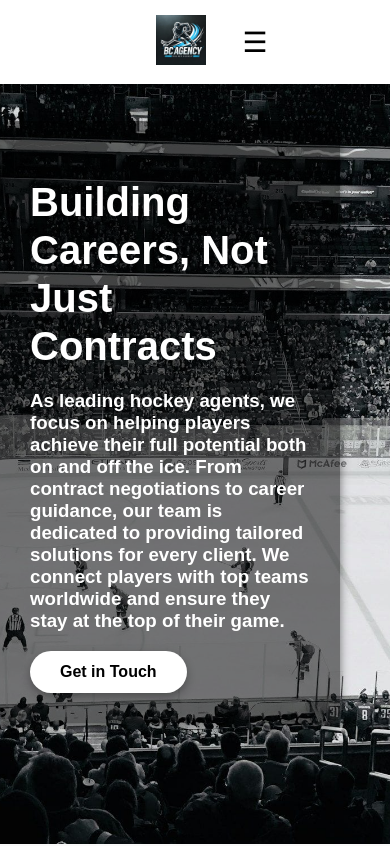
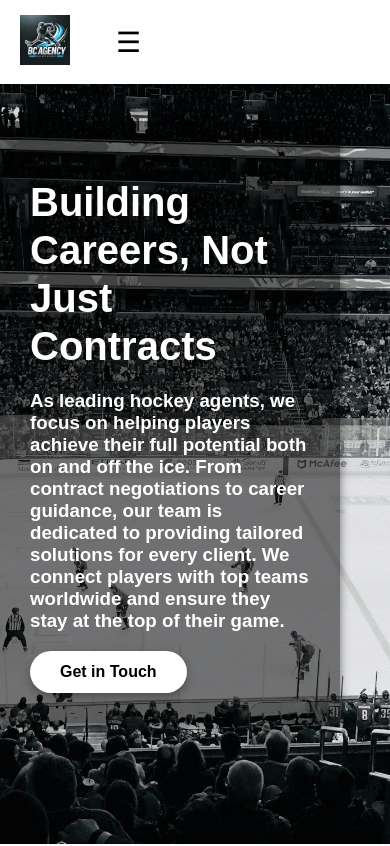
Before and after one commit to iffrit51/agency, a React (Create React App) app: page / in a window 390 px wide. Shown: the top 846 px of the page. Built offline with nearby package versions, Linux system fonts and the light colour scheme.

Commit message:
Maj allignement hamburger et nav-links

```diff
--- a/src/pages/NavBar.css
+++ b/src/pages/NavBar.css
@@ -50,20 +50,27 @@
 @media (max-width: 768px) {
   .hamburger {
     display: block;
+    margin-left: 10px;
   }
 
   .navbar {
-    align-items: left;
+    padding-left: 20px;
+    justify-content: flex-start;
+    display: inline;
+  }
+  .navbar-container {
+    justify-content: flex-start;
+    left: 20px;
   }
 
   .nav-links {
     display: none;
     flex-direction: column;
+    position: absolute;
+    top: 60px; /* Augmente la distance sous le hamburger */
+    left: 120px;
+    width: 200px;
     background: #fff;
-    position: absolute;
-    top: 60px;
-    right: 20px;
-    width: 200px;
     box-shadow: 0 4px 6px rgba(0, 0, 0, 0.1);
     padding: 15px;
     border-radius: 8px;
@@ -73,7 +80,5 @@
     display: flex; /* Affiche le menu quand `show` est ajouté */
   }
 
-  .nav-links li {
-    padding: 10px 0;
-  }
+
 }
```
